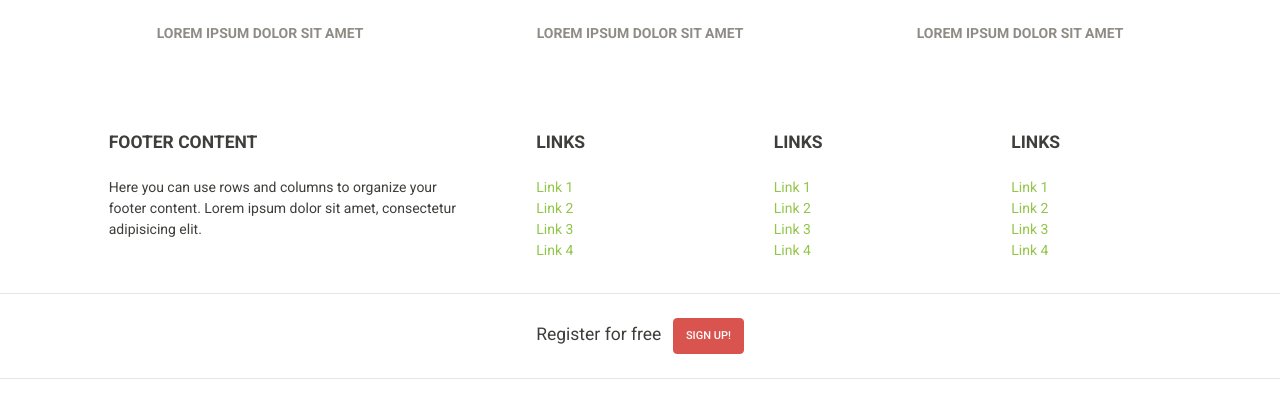
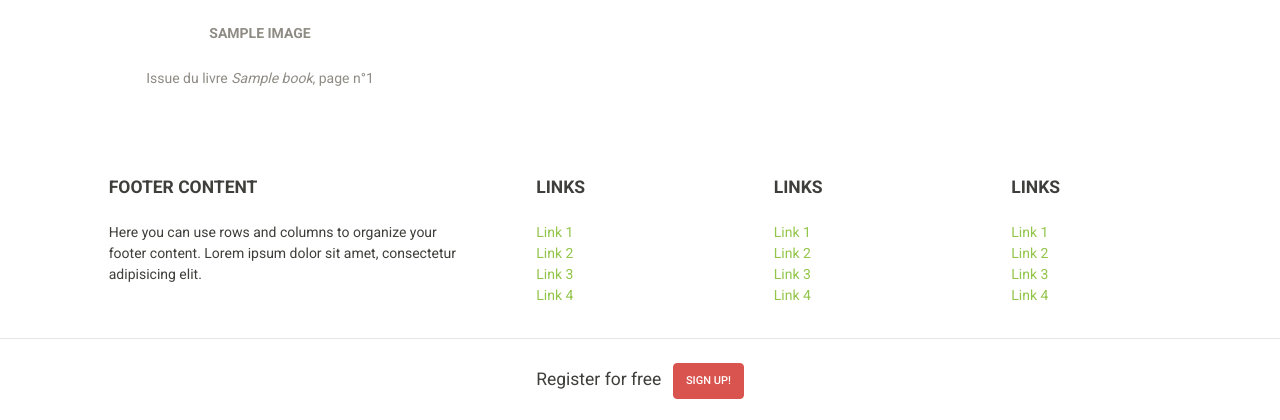
Before and after one commit to Julienept/operatranslata, a Symfony app: template templates/theme/index.html.twig in a window 1280 px wide. Shown: the part 589-1009 px from the top of the page. Run offline with Twig, Linux system fonts and the light colour scheme; the template is opened without the code that fills it: most values are stand-ins (such as "Sample title", 1, 10 or a date in 2020); some libraries are stand-ins or nearby versions.

Commit message:
managing url images in progress

```diff
--- a/templates/theme/index.html.twig
+++ b/templates/theme/index.html.twig
@@ -33,9 +33,9 @@
             <li class="nav-item">
               <a class="nav-link active font-weight-bold" data-toggle="tab" href="#panel31" role="tab">Tout voir</a>
             </li>
-            {% for theme in themes %}
+            {% for themeName in themes %}
             <li class="nav-item">
-              <a class="nav-link font-weight-bold" data-toggle="tab" href="#panel32" role="tab">{{ theme.name }}</a>
+              <a class="nav-link font-weight-bold" data-toggle="tab" href="#panel32" role="tab">{{ themeName.name }}</a>
             </li>
             {% endfor %}
 
@@ -56,38 +56,21 @@
         <!--First row-->
         <div class="row">
 
+          {% for image in images %}
           <!--First column-->
           <div class="col-lg-4 col-md-12 mb-4">
             <!--Featured image-->
+            {% set url = 'images/LDOEHEM/' ~ image.url ~ '.jpg' %}
+            {{ dump(image)}}
             <div class="view overlay zoom z-depth-2">
-              <img src="https://mdbootstrap.com/img/Photos/Others/project1.jpg" class="img-fluid">
+              <img src="{{ asset(url)}}" class="img-fluid">
             </div>
-            <p class="text-uppercase text-center font-weight-bold text-muted my-4">Lorem ipsum dolor sit
-              amet</p>
+            <p class="text-uppercase text-center font-weight-bold text-muted my-4">{{ image.title}}</p>
+            <p class="text-center text-muted my-4">Issue du livre <em>{{ image.book.title }}</em>, page n°{{ image.pageNumber }}</p>
+
           </div>
+          {% endfor %}
           <!--First column-->
-
-          <!--Second column-->
-          <div class="col-lg-4 col-md-6 mb-4">
-            <!--Featured image-->
-            <div class="view overlay zoom z-depth-2">
-              <img src="https://mdbootstrap.com/img/Photos/Others/project8.jpg" class="img-fluid">
-            </div>
-            <p class="text-uppercase text-center font-weight-bold text-muted my-4">Lorem ipsum dolor sit
-              amet</p>
-          </div>
-          <!--Second column-->
-
-          <!--Third column-->
-          <div class="col-lg-4 col-md-6 mb-4">
-            <!--Featured image-->
-            <div class="view overlay zoom z-depth-2">
-              <img src="https://mdbootstrap.com/img/Photos/Others/project4.jpg" class="img-fluid">
-            </div>
-            <p class="text-uppercase text-center font-weight-bold text-muted my-4">Lorem ipsum dolor sit
-              amet</p>
-          </div>
-          <!--Third column-->
 
         </div>
         <!--First row-->
@@ -95,140 +78,6 @@
       </div>
       <!--Panel 1-->
 
-      <!--Panel 2-->
-      <div class="tab-pane fade" id="panel32" role="tabpanel">
-
-        <!--First row-->
-        <div class="row">
-
-          <!--First column-->
-          <div class="col-lg-4 col-md-12 mb-4">
-            <!--Featured image-->
-            <div class="view overlay zoom z-depth-2">
-              <img src="https://mdbootstrap.com/img/Photos/Others/project4.jpg" class="img-fluid">
-            </div>
-            <p class="text-uppercase text-center font-weight-bold text-muted my-4">Lorem ipsum dolor sit
-              amet</p>
-          </div>
-          <!--First column-->
-
-          <!--Second column-->
-          <div class="col-lg-4 col-md-6 mb-4">
-            <!--Featured image-->
-            <div class="view overlay zoom z-depth-2">
-              <img src="https://mdbootstrap.com/img/Photos/Others/project5.jpg" class="img-fluid">
-            </div>
-            <p class="text-uppercase text-center font-weight-bold text-muted my-4">Lorem ipsum dolor sit
-              amet</p>
-          </div>
-          <!--Second column-->
-
-          <!--Third column-->
-          <div class="col-lg-4 col-md-6 mb-4">
-            <!--Featured image-->
-            <div class="view overlay zoom z-depth-2">
-              <img src="https://mdbootstrap.com/img/Photos/Others/project1.jpg" class="img-fluid">
-            </div>
-            <p class="text-uppercase text-center font-weight-bold text-muted my-4">Lorem ipsum dolor sit
-              amet</p>
-          </div>
-          <!--Third column-->
-
-        </div>
-        <!--First row-->
-
-      </div>
-      <!--Panel 2-->
-
-      <!--Panel 3-->
-      <div class="tab-pane fade" id="panel33" role="tabpanel">
-
-        <!--First row-->
-        <div class="row">
-
-          <!--First column-->
-          <div class="col-lg-4 col-md-12 mb-4">
-            <!--Featured image-->
-            <div class="view overlay zoom z-depth-2">
-              <img src="https://mdbootstrap.com/img/Photos/Others/project3.jpg" class="img-fluid">
-            </div>
-            <p class="text-uppercase text-center font-weight-bold text-muted my-4">Lorem ipsum dolor sit
-              amet</p>
-          </div>
-          <!--First column-->
-
-          <!--Second column-->
-          <div class="col-lg-4 col-md-6">
-            <!--Featured image-->
-            <div class="view overlay zoom z-depth-2">
-              <img src="https://mdbootstrap.com/img/Photos/Others/project6.jpg" class="img-fluid">
-            </div>
-            <p class="text-uppercase text-center font-weight-bold text-muted my-4">Lorem ipsum dolor sit
-              amet</p>
-          </div>
-          <!--Second column-->
-
-          <!--Third column-->
-          <div class="col-lg-4 col-md-6 mb-4">
-            <!--Featured image-->
-            <div class="view overlay zoom z-depth-2">
-              <img src="https://mdbootstrap.com/img/Photos/Others/project8.jpg" class="img-fluid">
-            </div>
-            <p class="text-uppercase text-center font-weight-bold text-muted my-4">Lorem ipsum dolor sit
-              amet</p>
-          </div>
-          <!--Third column-->
-
-        </div>
-        <!--First row-->
-
-      </div>
-      <!--Panel 3-->
-
-      <!--Panel 4-->
-      <div class="tab-pane fade" id="panel34" role="tabpanel">
-
-        <!--First row-->
-        <div class="row">
-
-          <!--First column-->
-          <div class="col-lg-4 col-md-12 mb-4">
-            <!--Featured image-->
-            <div class="view overlay zoom z-depth-2">
-              <img src="https://mdbootstrap.com/img/Photos/Others/project1.jpg" class="img-fluid">
-            </div>
-            <p class="text-uppercase text-center font-weight-bold text-muted my-4">Lorem ipsum dolor sit
-              amet</p>
-          </div>
-          <!--First column-->
-
-          <!--Second column-->
-          <div class="col-lg-4 col-md-6 mb-4">
-            <!--Featured image-->
-            <div class="view overlay zoom z-depth-2">
-              <img src="https://mdbootstrap.com/img/Photos/Others/project7.jpg" class="img-fluid">
-            </div>
-            <p class="text-uppercase text-center font-weight-bold text-muted my-4">Lorem ipsum dolor sit
-              amet</p>
-          </div>
-          <!--Second column-->
-
-          <!--Third column-->
-          <div class="col-lg-4 col-md-6 mb-4">
-            <!--Featured image-->
-            <div class="view overlay zoom z-depth-2">
-              <img src="https://mdbootstrap.com/img/Photos/Others/project8.jpg" class="img-fluid">
-            </div>
-            <p class="text-uppercase text-center font-weight-bold text-muted my-4">Lorem ipsum dolor sit
-              amet</p>
-          </div>
-          <!--Third column-->
-
-        </div>
-        <!--First row-->
-
-      </div>
-      <!--Panel 4-->
 
     </div>
     <!--Tab panels-->
```
Also changed, not shown: src/Controller/ThemeController.php (+8 -2 lines), public/images/LDOEHEM/LDOEHEM_1.jpg (renamed from public/images/LDOEHEM_1.jpg), public/images/LDOEHEM/LDOEHEM_2.jpg (added), public/images/LDOEHEM/LDOEHEM_cover.jpg (renamed from public/images/LDOEHEM_cover.jpg).
